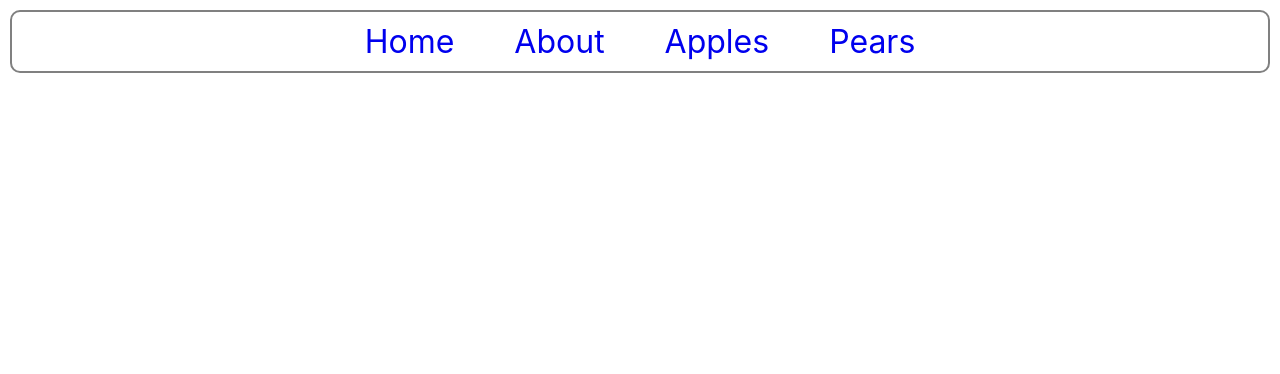
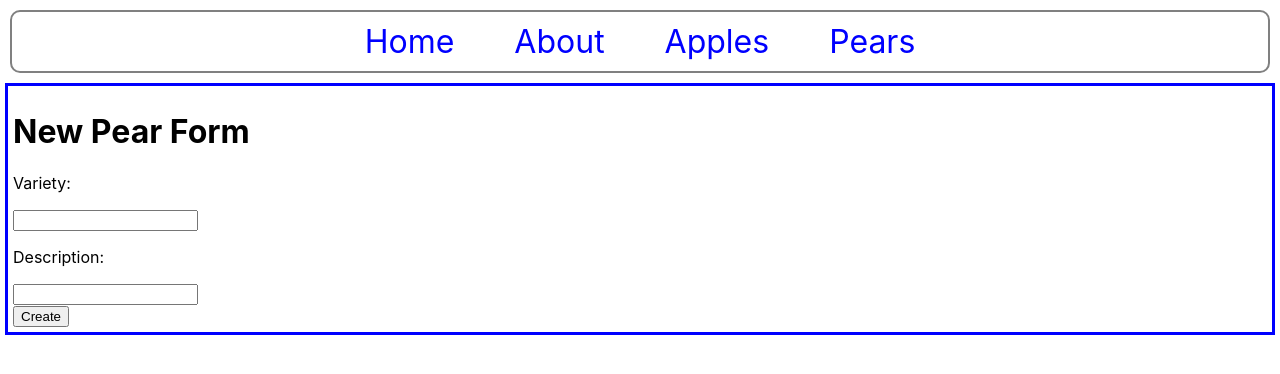
Before and after one commit to rubyreed/apples-and-pears-hackathon-prep, a React (Create React App) app in the folder client/: page /pears/1/edit in a window 1280 px wide. Shown: the top 374 px of the page. Built offline with nearby package versions, Linux system fonts and the light colour scheme.

Commit message:
update pears done

```diff
--- a/client/src/App.js
+++ b/client/src/App.js
@@ -8,6 +8,7 @@ import AppleForm from "./components/AppleForm";
 import NavBar from "./components/NavBar";
 import Pears from "./components/Pears";
 import PearShow from "./components/PearShow";
+import PearForm from "./components/PearForm";
 import Worms from "./components/Worms";
 import WormShow from "./components/WormShow";
 
@@ -23,6 +24,7 @@ function App() {
       <Route path = '/apples/:id/edit' element = {<AppleForm />}/>
       <Route path = "/pears" element = {<Pears />}/>
       <Route path = "/pears/:id" element = {<PearShow />}/>
+      <Route path = "/pears/:id/edit" element = {<PearForm />}/>
       <Route path = "/apples/:id/worms" element = {<Worms />}/>
       <Route path = "/apples/:apple_id/worms/:id" element = {<WormShow />}/>
     </Routes>
--- a/client/src/components/AppleShow.js
+++ b/client/src/components/AppleShow.js
@@ -24,8 +24,8 @@ getApple();
 }, [params]);
 
 return (
-  <div>
-    <p>Apple Show Here</p>
+  <div style={styles.apple}>
+    <p>Check out this apple!</p>
     <p>Variety: {apple.variety}</p>
     <p>Description: {apple.description}</p>
     <Link to={`/apples/${params.id}/worms`}>Worms</Link>
@@ -33,4 +33,11 @@ return (
 );
 };
 
+const styles={
+  apple:{
+    textAlign:"center",
+    textDecoration:"none"
+  }
+};
+
 export default AppleShow;
--- a/client/src/components/Apples.js
+++ b/client/src/components/Apples.js
@@ -4,6 +4,7 @@ import Apple from "./Apple";
 import AppleForm from "./AppleForm";
 
 const Apples= () => {
+
   const [apples, setApples] = useState([]);
 
   useEffect(() => {
--- a/client/src/components/NavBar.js
+++ b/client/src/components/NavBar.js
@@ -20,6 +20,7 @@ const styles = {
     borderRadius: "10px",
   },
   link:{
+    color:"blue",
     fontSize: "2em",
     padding: "30px",
     textDecoration: "none"
--- a/client/src/components/Pear.js
+++ b/client/src/components/Pear.js
@@ -1,13 +1,24 @@
-import React from "react";
+import React, {useState} from "react";
 import {Link} from "react-router-dom";
+import PearForm from "./PearForm";
 
 const Pear = (props) => {
-  const {id, variety, description} = props
+  const [showForm, setShowForm] = useState(false);
+  const {id, variety, description, updatePear} = props
+
+const toggleForm = () => {
+  setShowForm(!showForm);
+};
+
   return (
     <div>
       <p>Variety: {variety}</p>
       <p>Description: {description}</p>
       <Link to={`/pears/${id}`}>View</Link>
+      <button onClick = {toggleForm}>
+        {showForm ? "Cancel" : "Update"}
+      </button>
+      {showForm && <PearForm id ={id} variety = {variety} description = {description} updatePear = {updatePear}/>}
     </div>
   )
 };
--- a/client/src/components/PearForm.js
+++ b/client/src/components/PearForm.js
@@ -3,29 +3,35 @@ import axios from "axios";
 
 const PearForm = (props) => {
 
-  const {newestPear} = props
+  const {id, newestPear, updatePear, variety:initialVariety, description:initialDescription} = props
 
-  const [varietyState, setVarietyState] = useState("");
-  const [descriptionState, setDescriptionState] = useState("");
+  const [varietyState, setVarietyState] = useState(initialVariety ? initialVariety : "");
+  const [descriptionState, setDescriptionState] = useState(initialDescription ? initialDescription : "");
 
   const handleSubmit = async (e) => {
     e.preventDefault();
     const newPear = {variety: varietyState, description: descriptionState};
 
+if (id) {
+  let response = await axios.put(`/api/pears/${id}`, newPear);
+  updatePear(response.data);
+}
+else {
     let response = await axios.post("/api/pears", newPear);
     newestPear(response.data)
   };
+};
 
   return (
   <div style={styles.form}>
-    <h1>Add New Pear</h1>
+    <h1>{id ? "Update" : "New"} Pear Form</h1>
       <form onSubmit={handleSubmit}>
         <p>Variety:</p>
         <input value = {varietyState} onChange = {(e) => setVarietyState(e.target.value)}/>
         <p>Description:</p>
         <input value = {descriptionState} onChange = {(e) => setDescriptionState(e.target.value)}/>
        <br/>
-        <button>Click to Add New Pear</button>
+        <button>{id ? "Update" : "Create"}</button>
       </form>
   </div>
   );
--- a/client/src/components/Pears.js
+++ b/client/src/components/Pears.js
@@ -17,12 +17,17 @@ const Pears= () => {
     setPears(response.data)
   };
 
+  const updatePear = (changedPear) => {
+    let updatedPears = pears.map((pear) => (pear.id === changedPear.id ? changedPear : pear));
+    setPears(updatedPears)
+  };
+
   const renderPears = () => {
     if (pears.length === 0) {
       return <p>No Pears</p>
     }
     return pears.map((pear) => {
-      return <Pear key={pear.id}{...pear}/>;
+      return <Pear key={pear.id}{...pear} updatePear={updatePear}/>;
     });
   };
 
```
